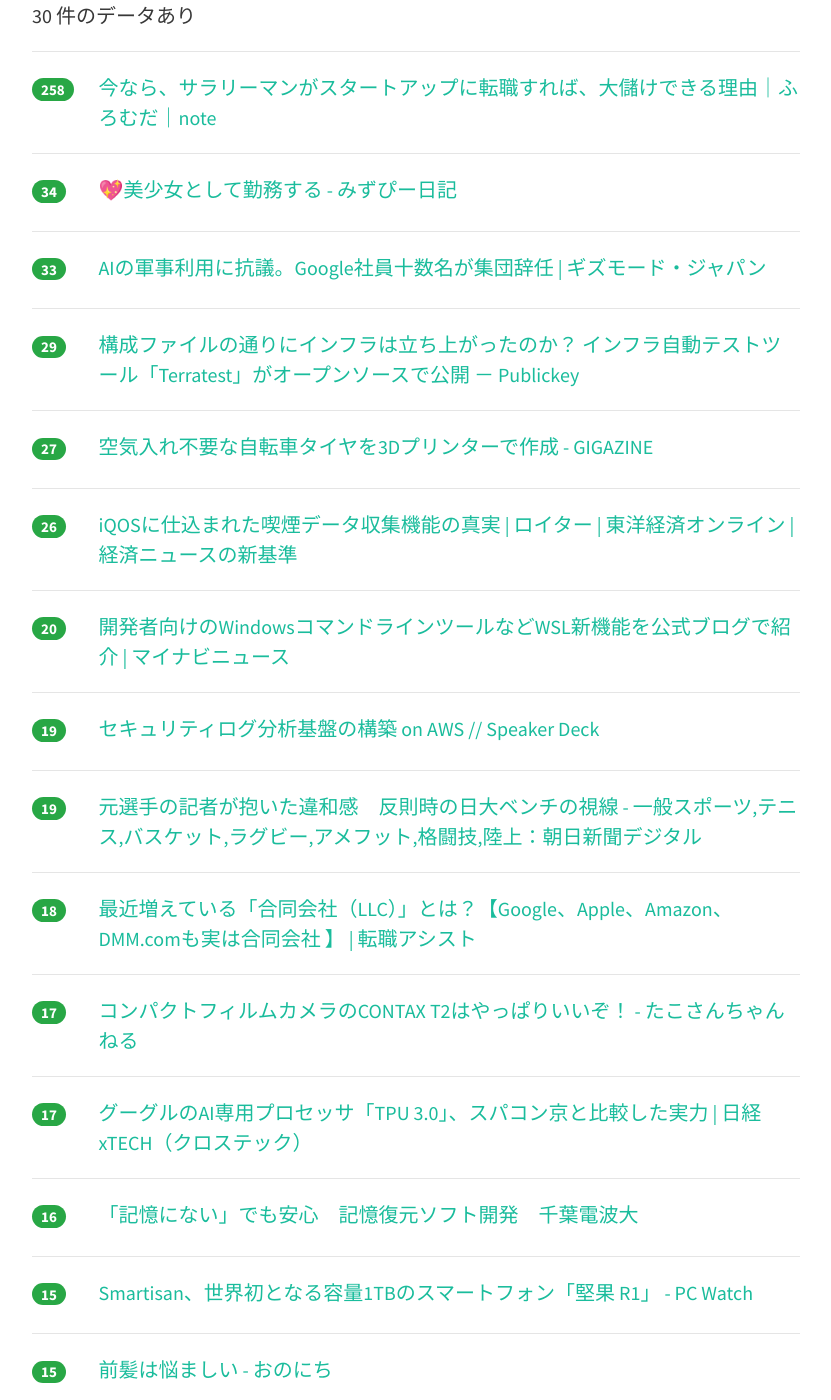
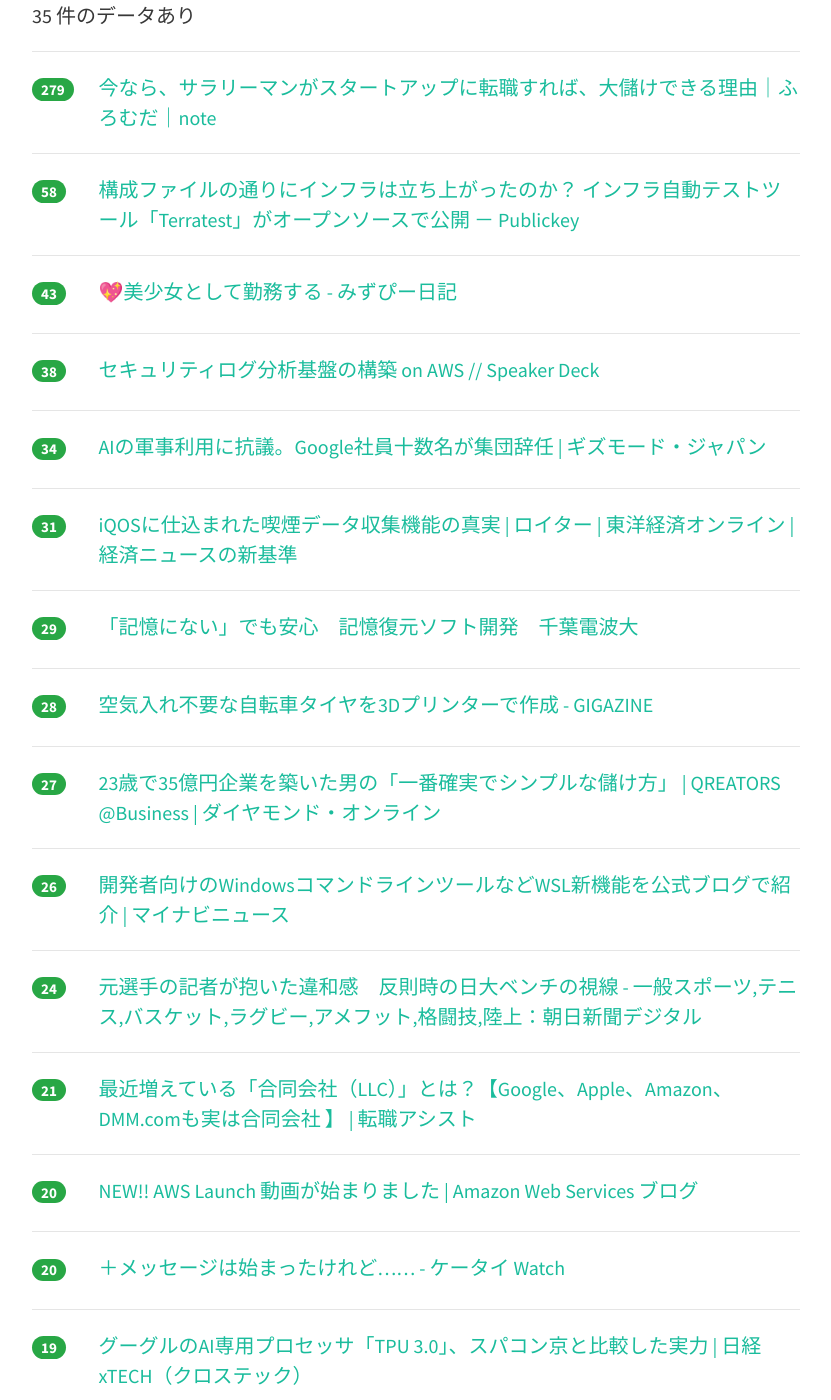
Before and after one commit to yatta47/hatena-matome-site, a Jekyll site: the page built from _posts/2018-05-17-hatena.md, in a window 1280 px wide and 1400 px high, scrolled down 322 px. Shown: the whole window, without its empty margins (224-1055 px from the left). Built offline with Jekyll 4.4.1, drawn with Linux system fonts in a browser that asks for light colours; nearby versions of some CDN libraries; some of the changed text lies outside the part shown.

Commit message:
Updated 2018-05-17

```diff
--- a/_posts/2018-05-17-hatena.md
+++ b/_posts/2018-05-17-hatena.md
@@ -1,79 +1,104 @@
 ---
 layout: post
 title:  "2018-05-17 はてぶIT"
-date:   2018-05-17 09:01:49
+date:   2018-05-17 10:01:06
 tags: [it-hotentry]
 ---
-30 件のデータあり
+35 件のデータあり
 
 <hr><div class="row">
-<div class="col-1"><span class="badge badge-pill badge-success h2">258</span></div>
+<div class="col-1"><span class="badge badge-pill badge-success h2">279</span></div>
 <div class="col-11"><a href='https://note.mu/fromdusktildawn/n/n81c77e2050aa' target='_blank'>今なら、サラリーマンがスタートアップに転職すれば、大儲けできる理由｜ふろむだ｜note</a></div>
 </div>
 <hr>
 <div class="row">
-<div class="col-1"><span class="badge badge-pill badge-success h2">34</span></div>
+<div class="col-1"><span class="badge badge-pill badge-success h2">58</span></div>
+<div class="col-11"><a href='https://www.publickey1.jp/blog/18/_terratest.html' target='_blank'>構成ファイルの通りにインフラは立ち上がったのか？ インフラ自動テストツール「Terratest」がオープンソースで公開 － Publickey</a></div>
+</div>
+<hr>
+<div class="row">
+<div class="col-1"><span class="badge badge-pill badge-success h2">43</span></div>
 <div class="col-11"><a href='https://mzp.hatenablog.com/entry/2018/05/16/222303' target='_blank'>💖美少女として勤務する - みずぴー日記</a></div>
 </div>
 <hr>
 <div class="row">
-<div class="col-1"><span class="badge badge-pill badge-success h2">33</span></div>
+<div class="col-1"><span class="badge badge-pill badge-success h2">38</span></div>
+<div class="col-11"><a href='https://speakerdeck.com/mizutani/sekiyuriteirogufen-xi-ji-pan-falsegou-zhu-on-aws' target='_blank'>セキュリティログ分析基盤の構築 on AWS // Speaker Deck</a></div>
+</div>
+<hr>
+<div class="row">
+<div class="col-1"><span class="badge badge-pill badge-success h2">34</span></div>
 <div class="col-11"><a href='https://www.gizmodo.jp/2018/05/googlers-quit-in-protest-over-drone-ai.html' target='_blank'>AIの軍事利用に抗議。Google社員十数名が集団辞任 | ギズモード・ジャパン</a></div>
 </div>
 <hr>
 <div class="row">
+<div class="col-1"><span class="badge badge-pill badge-success h2">31</span></div>
+<div class="col-11"><a href='https://toyokeizai.net/articles/-/221089' target='_blank'>iQOSに仕込まれた喫煙データ収集機能の真実 | ロイター | 東洋経済オンライン | 経済ニュースの新基準</a></div>
+</div>
+<hr>
+<div class="row">
 <div class="col-1"><span class="badge badge-pill badge-success h2">29</span></div>
-<div class="col-11"><a href='https://www.publickey1.jp/blog/18/_terratest.html' target='_blank'>構成ファイルの通りにインフラは立ち上がったのか？ インフラ自動テストツール「Terratest」がオープンソースで公開 － Publickey</a></div>
+<div class="col-11"><a href='http://kyoko-np.net/2018051701.html' target='_blank'>「記憶にない」でも安心　記憶復元ソフト開発　千葉電波大</a></div>
+</div>
+<hr>
+<div class="row">
+<div class="col-1"><span class="badge badge-pill badge-success h2">28</span></div>
+<div class="col-11"><a href='https://gigazine.net/news/20180516-3d-printed-bicycle-tire-bigrep/' target='_blank'>空気入れ不要な自転車タイヤを3Dプリンターで作成 - GIGAZINE</a></div>
 </div>
 <hr>
 <div class="row">
 <div class="col-1"><span class="badge badge-pill badge-success h2">27</span></div>
-<div class="col-11"><a href='https://gigazine.net/news/20180516-3d-printed-bicycle-tire-bigrep/' target='_blank'>空気入れ不要な自転車タイヤを3Dプリンターで作成 - GIGAZINE</a></div>
+<div class="col-11"><a href='http://diamond.jp/articles/-/170188' target='_blank'>23歳で35億円企業を築いた男の「一番確実でシンプルな儲け方」 | QREATORS @Business | ダイヤモンド・オンライン</a></div>
 </div>
 <hr>
 <div class="row">
 <div class="col-1"><span class="badge badge-pill badge-success h2">26</span></div>
-<div class="col-11"><a href='https://toyokeizai.net/articles/-/221089' target='_blank'>iQOSに仕込まれた喫煙データ収集機能の真実 | ロイター | 東洋経済オンライン | 経済ニュースの新基準</a></div>
+<div class="col-11"><a href='https://news.mynavi.jp/article/20180516-631498/' target='_blank'>開発者向けのWindowsコマンドラインツールなどWSL新機能を公式ブログで紹介 | マイナビニュース</a></div>
+</div>
+<hr>
+<div class="row">
+<div class="col-1"><span class="badge badge-pill badge-success h2">24</span></div>
+<div class="col-11"><a href='https://www.asahi.com/articles/ASL5J4JMVL5JUTQP015.html' target='_blank'>元選手の記者が抱いた違和感　反則時の日大ベンチの視線 - 一般スポーツ,テニス,バスケット,ラグビー,アメフット,格闘技,陸上：朝日新聞デジタル</a></div>
+</div>
+<hr>
+<div class="row">
+<div class="col-1"><span class="badge badge-pill badge-success h2">21</span></div>
+<div class="col-11"><a href='https://tensyoku-assist.com/work/3112' target='_blank'>最近増えている「合同会社（LLC）」とは？【Google、Apple、Amazon、DMM.comも実は合同会社 】 | 転職アシスト</a></div>
 </div>
 <hr>
 <div class="row">
 <div class="col-1"><span class="badge badge-pill badge-success h2">20</span></div>
-<div class="col-11"><a href='https://news.mynavi.jp/article/20180516-631498/' target='_blank'>開発者向けのWindowsコマンドラインツールなどWSL新機能を公式ブログで紹介 | マイナビニュース</a></div>
+<div class="col-11"><a href='https://aws.amazon.com/jp/blogs/news/aws-launch-jp-20180516/' target='_blank'>NEW!! AWS Launch 動画が始まりました | Amazon Web Services ブログ</a></div>
+</div>
+<hr>
+<div class="row">
+<div class="col-1"><span class="badge badge-pill badge-success h2">20</span></div>
+<div class="col-11"><a href='https://k-tai.watch.impress.co.jp/docs/column/minna/1122028.html' target='_blank'>＋メッセージは始まったけれど…… - ケータイ Watch</a></div>
 </div>
 <hr>
 <div class="row">
 <div class="col-1"><span class="badge badge-pill badge-success h2">19</span></div>
-<div class="col-11"><a href='https://speakerdeck.com/mizutani/sekiyuriteirogufen-xi-ji-pan-falsegou-zhu-on-aws' target='_blank'>セキュリティログ分析基盤の構築 on AWS // Speaker Deck</a></div>
-</div>
-<hr>
-<div class="row">
-<div class="col-1"><span class="badge badge-pill badge-success h2">19</span></div>
-<div class="col-11"><a href='https://www.asahi.com/articles/ASL5J4JMVL5JUTQP015.html' target='_blank'>元選手の記者が抱いた違和感　反則時の日大ベンチの視線 - 一般スポーツ,テニス,バスケット,ラグビー,アメフット,格闘技,陸上：朝日新聞デジタル</a></div>
+<div class="col-11"><a href='http://tech.nikkeibp.co.jp/atcl/nxt/column/18/00155/051500015/' target='_blank'>グーグルのAI専用プロセッサ「TPU 3.0」、スパコン京と比較した実力 | 日経 xTECH（クロステック）</a></div>
 </div>
 <hr>
 <div class="row">
 <div class="col-1"><span class="badge badge-pill badge-success h2">18</span></div>
-<div class="col-11"><a href='https://tensyoku-assist.com/work/3112' target='_blank'>最近増えている「合同会社（LLC）」とは？【Google、Apple、Amazon、DMM.comも実は合同会社 】 | 転職アシスト</a></div>
+<div class="col-11"><a href='http://blog.tako3.xyz/entry/contaxt2-filmcamera' target='_blank'>コンパクトフィルムカメラのCONTAX T2はやっぱりいいぞ！ - たこさんちゃんねる</a></div>
+</div>
+<hr>
+<div class="row">
+<div class="col-1"><span class="badge badge-pill badge-success h2">18</span></div>
+<div class="col-11"><a href='https://japan.cnet.com/article/35119268/' target='_blank'>JR西日本、忘れ物をチャットボットで調べられるサービスを開始--L is Bが開発 - CNET Japan</a></div>
 </div>
 <hr>
 <div class="row">
 <div class="col-1"><span class="badge badge-pill badge-success h2">17</span></div>
-<div class="col-11"><a href='http://blog.tako3.xyz/entry/contaxt2-filmcamera' target='_blank'>コンパクトフィルムカメラのCONTAX T2はやっぱりいいぞ！ - たこさんちゃんねる</a></div>
+<div class="col-11"><a href='https://pc.watch.impress.co.jp/docs/news/1122173.html' target='_blank'>Smartisan、世界初となる容量1TBのスマートフォン「堅果 R1」 - PC Watch</a></div>
 </div>
 <hr>
 <div class="row">
 <div class="col-1"><span class="badge badge-pill badge-success h2">17</span></div>
-<div class="col-11"><a href='http://tech.nikkeibp.co.jp/atcl/nxt/column/18/00155/051500015/' target='_blank'>グーグルのAI専用プロセッサ「TPU 3.0」、スパコン京と比較した実力 | 日経 xTECH（クロステック）</a></div>
-</div>
-<hr>
-<div class="row">
-<div class="col-1"><span class="badge badge-pill badge-success h2">16</span></div>
-<div class="col-11"><a href='http://kyoko-np.net/2018051701.html' target='_blank'>「記憶にない」でも安心　記憶復元ソフト開発　千葉電波大</a></div>
-</div>
-<hr>
-<div class="row">
-<div class="col-1"><span class="badge badge-pill badge-success h2">15</span></div>
-<div class="col-11"><a href='https://pc.watch.impress.co.jp/docs/news/1122173.html' target='_blank'>Smartisan、世界初となる容量1TBのスマートフォン「堅果 R1」 - PC Watch</a></div>
+<div class="col-11"><a href='https://www.moguravr.com/hackadoll-vtuber-debut/' target='_blank'>DeNAもVTuber参入、「ハッカドール1号・2号・3号」がデビュー！ | Mogura VR - 国内外のVR/AR/MR最新情報</a></div>
 </div>
 <hr>
 <div class="row">
@@ -93,12 +118,12 @@ tags: [it-hotentry]
 <hr>
 <div class="row">
 <div class="col-1"><span class="badge badge-pill badge-success h2">15</span></div>
-<div class="col-11"><a href='https://www.moguravr.com/hackadoll-vtuber-debut/' target='_blank'>DeNAもVTuber参入、「ハッカドール1号・2号・3号」がデビュー！ | Mogura VR - 国内外のVR/AR/MR最新情報</a></div>
+<div class="col-11"><a href='http://b.hatena.ne.jp/entry/s/anond.hatelabo.jp/20180516084954' target='_blank'>はてなブックマーク - オタク差別！と騒ぐオタクが気持ち悪い</a></div>
 </div>
 <hr>
 <div class="row">
 <div class="col-1"><span class="badge badge-pill badge-success h2">15</span></div>
-<div class="col-11"><a href='https://japan.cnet.com/article/35119268/' target='_blank'>JR西日本、忘れ物をチャットボットで調べられるサービスを開始--L is Bが開発 - CNET Japan</a></div>
+<div class="col-11"><a href='https://www.mavo.co.jp/danseidokusya/' target='_blank'>漫画村がつぶれて男性読者が増えた？ | 電脳マヴォ合同会社</a></div>
 </div>
 <hr>
 <div class="row">
@@ -107,8 +132,13 @@ tags: [it-hotentry]
 </div>
 <hr>
 <div class="row">
-<div class="col-1"><span class="badge badge-pill badge-success h2">13</span></div>
-<div class="col-11"><a href='https://aws.amazon.com/jp/blogs/news/aws-launch-jp-20180516/' target='_blank'>NEW!! AWS Launch 動画が始まりました | Amazon Web Services ブログ</a></div>
+<div class="col-1"><span class="badge badge-pill badge-success h2">14</span></div>
+<div class="col-11"><a href='https://jp.reuters.com/article/idJPKCN1IH135' target='_blank'>特別リポート：加熱式たばこｉＱＯＳに喫煙データ収集機能 | ロイター</a></div>
+</div>
+<hr>
+<div class="row">
+<div class="col-1"><span class="badge badge-pill badge-success h2">14</span></div>
+<div class="col-11"><a href='https://moz.com/blog/learning-machine-learning' target='_blank'>A Machine Learning Guide for Average Humans - Moz</a></div>
 </div>
 <hr>
 <div class="row">
@@ -118,7 +148,7 @@ tags: [it-hotentry]
 <hr>
 <div class="row">
 <div class="col-1"><span class="badge badge-pill badge-success h2">13</span></div>
-<div class="col-11"><a href='https://k-tai.watch.impress.co.jp/docs/column/minna/1122028.html' target='_blank'>＋メッセージは始まったけれど…… - ケータイ Watch</a></div>
+<div class="col-11"><a href='http://jp.ricoh.com/release/2018/0516_1.html' target='_blank'>デジタル一眼レフカメラ用SDKを公開 | リコー</a></div>
 </div>
 <hr>
 <div class="row">
@@ -127,18 +157,13 @@ tags: [it-hotentry]
 </div>
 <hr>
 <div class="row">
-<div class="col-1"><span class="badge badge-pill badge-success h2">12</span></div>
-<div class="col-11"><a href='https://jp.reuters.com/article/idJPKCN1IH135' target='_blank'>特別リポート：加熱式たばこｉＱＯＳに喫煙データ収集機能 | ロイター</a></div>
+<div class="col-1"><span class="badge badge-pill badge-success h2">9</span></div>
+<div class="col-11"><a href='https://iphone-mania.jp/news-212578/' target='_blank'>顔認証の弱点を克服！Apple、皮膚下の静脈を使った認証の特許を取得 - iPhone Mania</a></div>
 </div>
 <hr>
 <div class="row">
-<div class="col-1"><span class="badge badge-pill badge-success h2">12</span></div>
-<div class="col-11"><a href='https://www.mavo.co.jp/danseidokusya/' target='_blank'>漫画村がつぶれて男性読者が増えた？ | 電脳マヴォ合同会社</a></div>
-</div>
-<hr>
-<div class="row">
-<div class="col-1"><span class="badge badge-pill badge-success h2">11</span></div>
-<div class="col-11"><a href='http://b.hatena.ne.jp/entry/s/anond.hatelabo.jp/20180516084954' target='_blank'>はてなブックマーク - オタク差別！と騒ぐオタクが気持ち悪い</a></div>
+<div class="col-1"><span class="badge badge-pill badge-success h2">9</span></div>
+<div class="col-11"><a href='http://twitter.com/japonistan/status/996339075417165824' target='_blank'>ジャポニスタンさんのツイート: "余命ブログのコメント欄が本当にヤバ過ぎる。 無理矢理送り付けた余命の糞本を弟夫婦が娘に読ませなかったことを逆恨み。 「唯一の弟夫婦であっても殲</a></div>
 </div>
 <hr>
 <div class="row">
@@ -148,11 +173,11 @@ tags: [it-hotentry]
 <hr>
 <div class="row">
 <div class="col-1"><span class="badge badge-pill badge-success h2">8</span></div>
-<div class="col-11"><a href='https://iphone-mania.jp/news-212578/' target='_blank'>顔認証の弱点を克服！Apple、皮膚下の静脈を使った認証の特許を取得 - iPhone Mania</a></div>
+<div class="col-11"><a href='https://gigazine.net/news/20180517-orchestra-hit/' target='_blank'>「ジャン！」の華やかな音色で誰もが知っている音「オーケストラヒット」誕生の秘密 - GIGAZINE</a></div>
 </div>
 <hr>
 <div class="row">
-<div class="col-1"><span class="badge badge-pill badge-success h2">8</span></div>
-<div class="col-11"><a href='http://twitter.com/japonistan/status/996339075417165824' target='_blank'>ジャポニスタンさんのツイート: "余命ブログのコメント欄が本当にヤバ過ぎる。 無理矢理送り付けた余命の糞本を弟夫婦が娘に読ませなかったことを逆恨み。 「唯一の弟夫婦であっても殲</a></div>
+<div class="col-1"><span class="badge badge-pill badge-success h2">4</span></div>
+<div class="col-11"><a href='https://webtan.impress.co.jp/e/2018/05/17/29253' target='_blank'>GDPRとは？ Web担当者やWebアナリストはどう対処すればいい？ | Web担当者Forum</a></div>
 </div>
 <hr>
```
